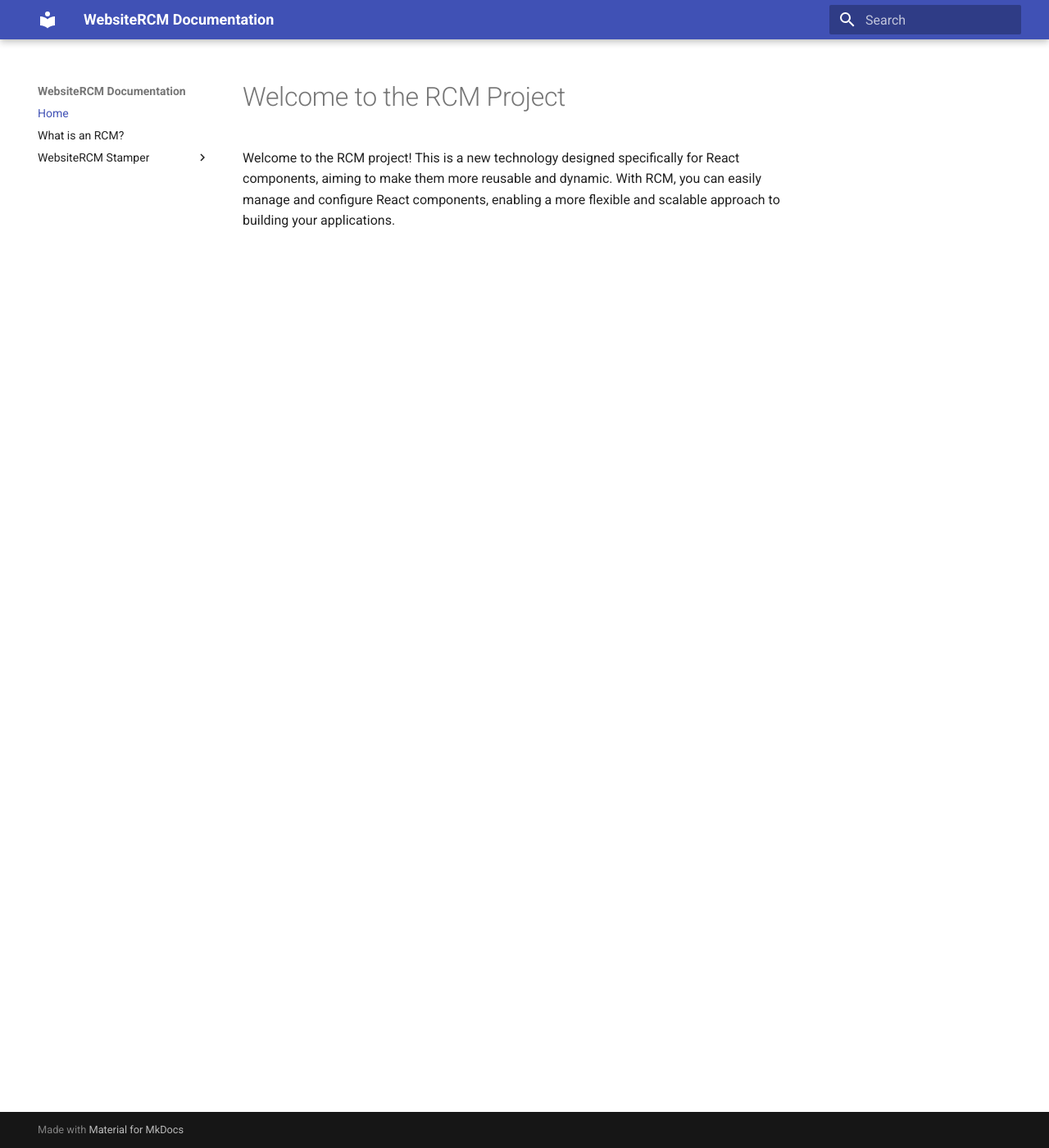
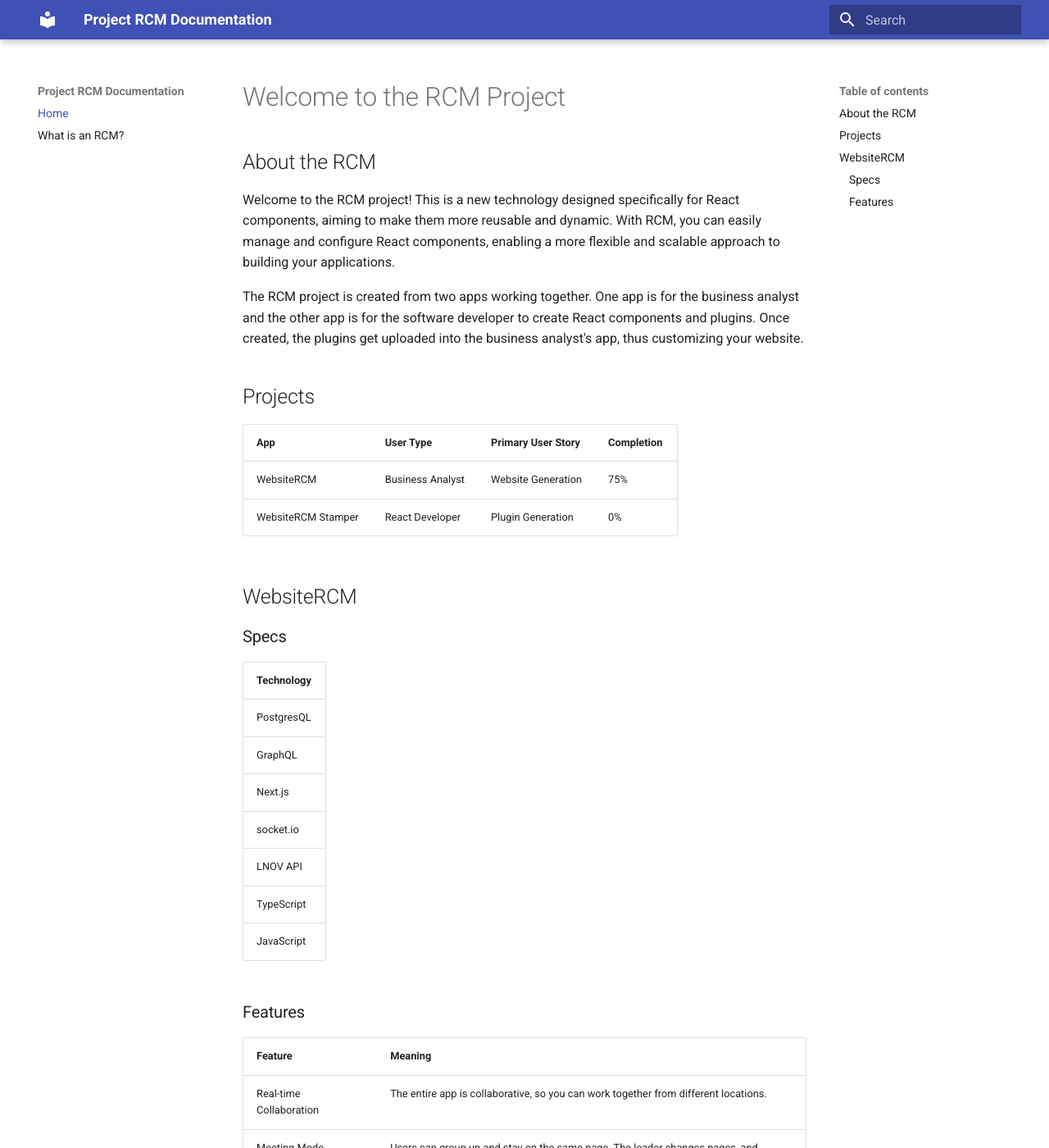
Before and after one commit to 1001flextape/WebsiteRCM-Docs, an MkDocs documentation site: the page built from docs/index.md, in a window 1280 px wide and 1400 px high. Shown: the whole window at 82% size. Built offline with MkDocs 1.6.1 and Material for MkDocs 9.7.7, drawn with Linux system fonts in a browser that asks for light colours; some of the changed text lies outside the part shown.

Commit message:
index.md updated

```diff
--- a/docs/index.md
+++ b/docs/index.md
@@ -1,6 +1,46 @@
+
 # Welcome to the RCM Project
 
+## About the RCM
+
 Welcome to the RCM project! This is a new technology designed specifically for React components, aiming to make them more reusable and dynamic. With RCM, you can easily manage and configure React components, enabling a more flexible and scalable approach to building your applications.
+
+The RCM project is created from two apps working together. One app is for the business analyst and the other app is for the software developer to create React components and plugins. Once created, the plugins get uploaded into the business analyst's app, thus customizing your website.
+
+## Projects
+
+| App                | User Type          | Primary User Story       | Completion |
+|--------------------|--------------------|--------------------------|------------|
+| WebsiteRCM         | Business Analyst    | Website Generation        | 75%        |
+| WebsiteRCM Stamper | React Developer     | Plugin Generation         | 0%         |
+
+## WebsiteRCM
+
+### Specs
+
+| Technology     |
+|----------------|
+| PostgresQL     |
+| GraphQL        |
+| Next.js        |
+| socket.io      |
+| LNOV API       |
+| TypeScript     |
+| JavaScript     |
+
+### Features
+
+| Feature                      | Meaning                                                                                           |
+|-------------------------------|---------------------------------------------------------------------------------------------------|
+| Real-time Collaboration       | The entire app is collaborative, so you can work together from different locations.               |
+| Meeting Mode                  | Users can group up and stay on the same page. The leader changes pages, and everyone follows.      |
+| SCRUM                         | Introducing programming SCRUM to business analysts with "Real-time Collaboration" + "Meeting Mode."|
+| Data Warehousing              | Watch your app's progress, and dig into past data. Never lose your data when updating your website.|
+| Red/Green Status Circles      | Simplifies the learning curve. Red means you need to keep working, green means that section is ready. |
+| Day/Night Mode                | An optional feature allowing users to switch between light and dark modes on the website.         |
+| Customization                 | Easily plug in your updates.                                                                     |
+| User Roles                    | Grant or deny access to specific parts of the web app.                                            |
+| File Upload-Only User         | Create users who can only upload files without entering the system.                               |
 
 
 <!-- # Welcome to MkDocs
--- a/mkdocs.yml
+++ b/mkdocs.yml
@@ -1,4 +1,4 @@
-site_name: WebsiteRCM Documentation
+site_name: Project RCM Documentation
 nav:
   - Home: index.md
   - What is an RCM?: what-is-an-rcm.md
@@ -6,8 +6,8 @@ nav:
       # - Introduction: website-rcm/introduction.md
       # - Getting Started: website-rcm/getting-started.md
       # - Features: website-rcm/features.md
-  - WebsiteRCM Stamper:
-      - Component Plugin: website-rcm-stamper/component-plugin.md
+  # - WebsiteRCM Stamper:
+  #     - Component Plugin: website-rcm-stamper/component-plugin.md
 
 theme:
   name: material
```
